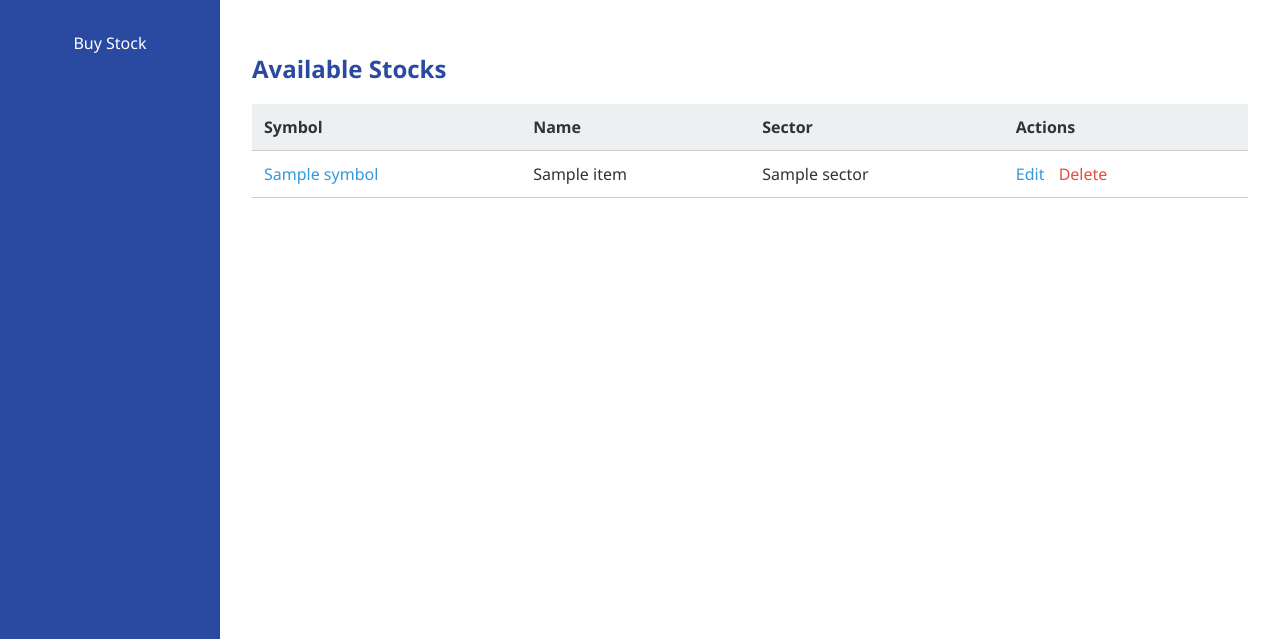
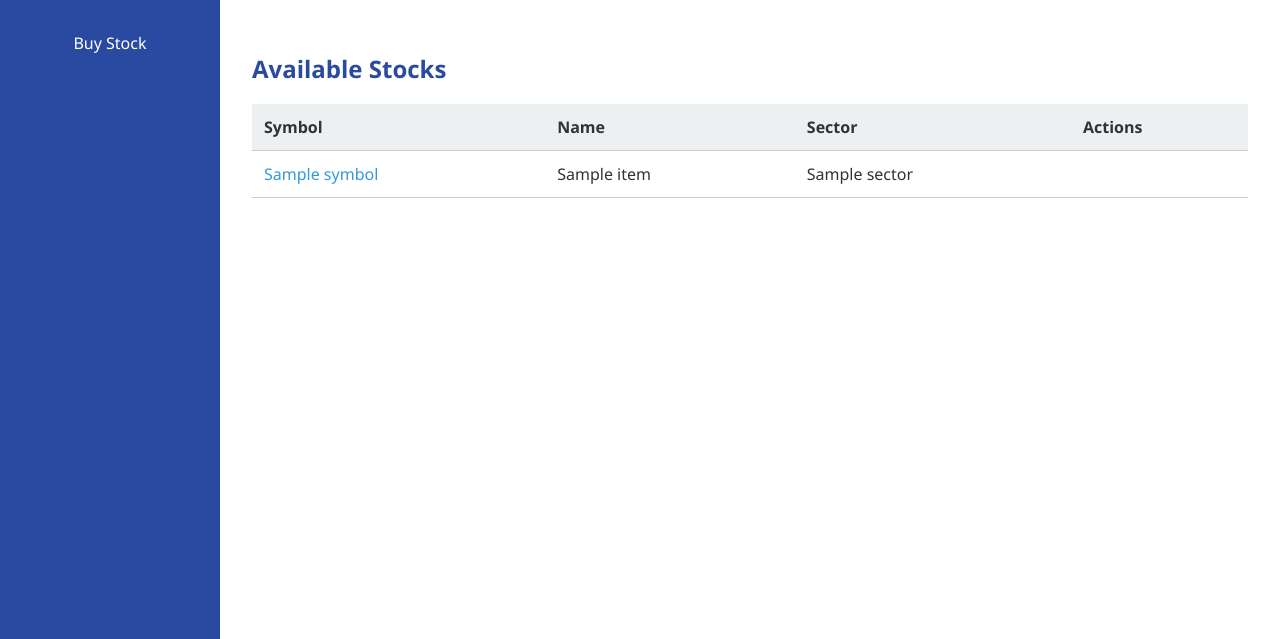
Before and after one commit to sharonnwobi/Fantastic4, a Flask app: page /stocks in a window 1280 px wide. Shown: the part 118-757 px from the top of the page. Run offline with Flask 3, Linux system fonts and the light colour scheme; a database or web service that is not in the repository returns one stand-in record (values such as "Sample title"); data that the repository does not hold is empty.

Commit message:
morning changes

```diff
--- a/app.py
+++ b/app.py
@@ -12,6 +12,7 @@ def show_stocks():
     stocks = response.json()
     return render_template("index.html", stocks=stocks)
 
+# FOR THE BUY STOCKS PAGE
 @app.route("/stocks/create", methods=["GET", "POST"])
 def create_stock():
     if request.method == "POST":
@@ -33,37 +34,8 @@ def create_stock():
     return render_template("create.html", stock_options=stock_options)
 
 
-@app.route("/stocks/edit/<int:stock_id>", methods=["GET", "POST"])
-def edit_stock(stock_id):
-    db = connect_to_database()
-    cursor = db.cursor(dictionary=True)
-    if request.method == "POST":
-        symbol = request.form["symbol"]
-        name = request.form["company_name"]
-        sector = request.form["sector"]
-        cursor.execute(
-            "UPDATE stocks SET symbol=%s, company_name=%s, sector=%s WHERE stock_id=%s",
-            (symbol, name, sector, stock_id)
-        )
-        db.commit()
-        cursor.close()
-        return redirect("/stocks")
-    else:
-        cursor.execute("SELECT * FROM stocks WHERE stock_id = %s", (stock_id,))
-        stock = cursor.fetchone()
-        cursor.close()
-        return render_template("edit.html", stock=stock)
-# @app.route("/stocks/delete/<int:stock_id>")
-# def delete_stock(stock_id):
-#     db = connect_to_database()
-#     cursor = db.cursor()
-#     #Dont have to do it after the new db /cascade on portfolio/
-#     cursor.execute("DELETE FROM portfolio WHERE stock_id = %s", (stock_id,))
-#     cursor.execute("DELETE FROM stocks WHERE stock_id = %s", (stock_id,))
-#     db.commit()
-#     cursor.close()
-#     return redirect("/stocks")
 
+#TO SEE PARTICULAR STOCKS ON OVERVIEW PAGE FOR STATED STOCK
 @app.route("/stocks/<symbol>")
 def stock_overview(symbol):
     response = requests.get("http://localhost:5000/api/stocks/" + symbol)
@@ -77,5 +49,11 @@ def stock_overview(symbol):
 
     return render_template("overview.html", info=info, timestamps=timestamps, prices=prices)
 
+
+
+
+
+
+
 if __name__ == "__main__":
     app.run(debug=True, port=5001)
--- a/database/connection.py
+++ b/database/connection.py
@@ -40,7 +40,7 @@ def view_porfolio():
         db_connection = connect_to_database()
         cursor = db_connection.cursor()
         print("Connected to database")
-        query = ("SELECT s.symbol, SUM(t.price) AS total_price, SUM(t.quantity) AS total_quantity FROM transactions t JOIN stocks s ON  s.stock_id = t.stock_id GROUP BY s.symbol")
+        query = ("SELECT s.stock_id, s.symbol, SUM(t.price) AS total_price, SUM(t.quantity) AS total_quantity FROM transactions t JOIN stocks s ON  s.stock_id = t.stock_id GROUP BY s.symbol")
         cursor.execute(query)
         result = cursor.fetchall()
         cursor.close()
--- a/templates/index.html
+++ b/templates/index.html
@@ -19,8 +19,6 @@
       <td>{{ stock.company_name }}</td>
       <td>{{ stock.sector }}</td>
       <td class="actions">
-        <a href="/stocks/edit/{{ stock.stock_id }}">Edit</a>
-        <a href="/stocks/delete/{{ stock.stock_id }}" onclick="return confirm('Are you sure?')">Delete</a>
       </td>
     </tr>
     {% endfor %}
```
